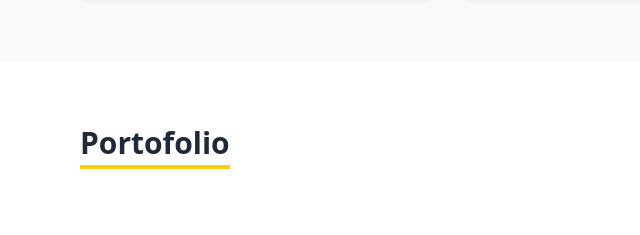
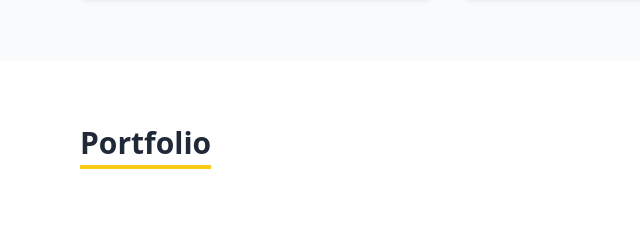
Before and after one commit to hansdikanugroho/hansdikanugroho.github.io, a plain HTML site: page index.html in a window 1280 px wide. Shown: the part 1247-1482 px from the top of the page, 0-640 px from the left. Drawn offline with nearby package versions, Linux system fonts and the light colour scheme.

Commit message:
typo portfolio

```diff
--- a/index.html
+++ b/index.html
@@ -160,7 +160,7 @@
         <div class="container mx-auto px-6 lg:px-4 max-w-6xl">
             <h3
                 class="text-3xl font-bold text-gray-800 mb-10 text-center border-b-4 border-yellow-400 inline-block pb-1">
-                Portofolio</h3>
+                Portfolio</h3>
 
             <h4 class="text-2xl font-bold text-blue-900 mt-8 mb-6">🎮 Game Development Project </h4>
 
```
